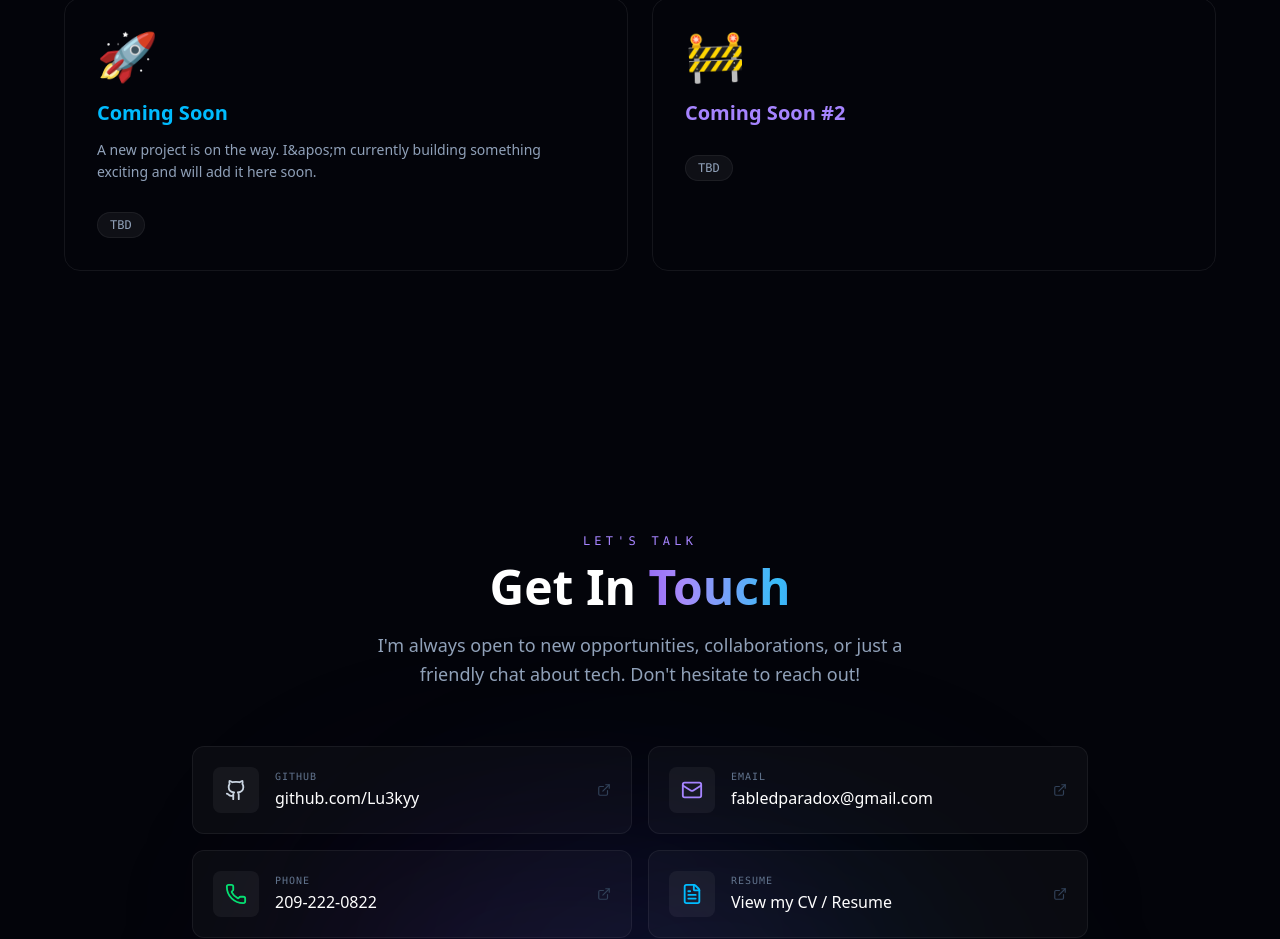
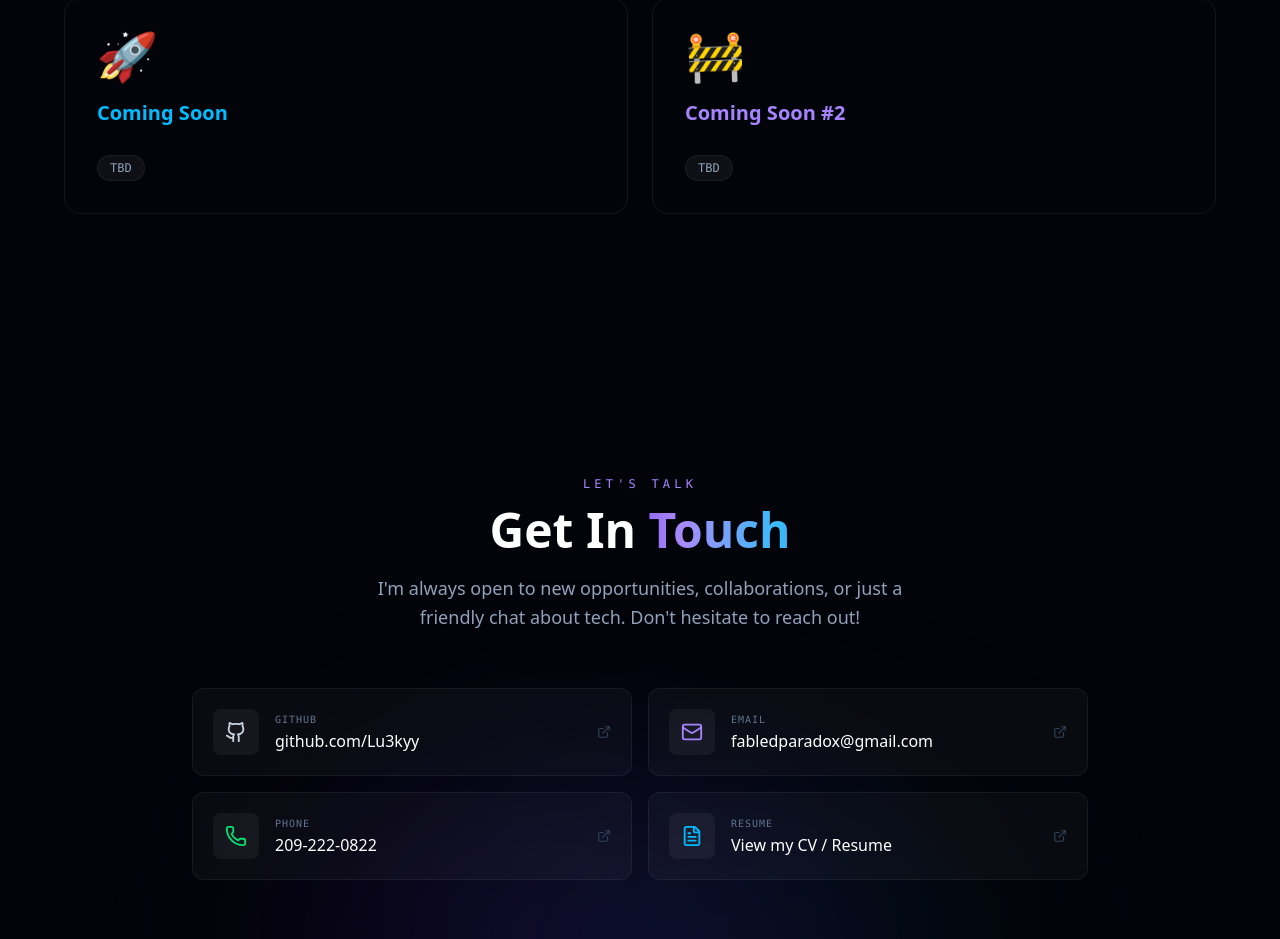
Before and after one commit to Lu3kyy/portfolio, a Next.js app: page / in a window 1280 px wide. Shown: the part 2886-3825 px from the top of the page. Built offline with nearby package versions, Linux system fonts and the light colour scheme.

Commit message:
mobile adjustments

```diff
--- a/app/components/Hero.tsx
+++ b/app/components/Hero.tsx
@@ -92,7 +92,7 @@ export default function Hero() {
     <section
       id="hero"
       ref={ref}
-      className="relative flex min-h-screen items-center justify-center overflow-hidden"
+      className="relative flex min-h-screen items-center justify-center overflow-hidden pt-24 md:pt-0"
     >
       {/* ── Animated gradient blobs ── */}
       <div className="pointer-events-none absolute inset-0 overflow-hidden">
--- a/app/components/Projects.tsx
+++ b/app/components/Projects.tsx
@@ -3,11 +3,22 @@
 import { motion } from "framer-motion";
 import { ExternalLink, Github } from "lucide-react";
 
-const projects = [
+type Project = {
+  title: string;
+  description?: string;
+  tags: string[];
+  liveUrl: string;
+  githubUrl: string;
+  gradient: string;
+  borderHover: string;
+  accent: string;
+  emoji: string;
+  comingSoon: boolean;
+};
+
+const projects: Project[] = [
   {
     title: "Coming Soon",
-    description:
-      "A new project is on the way. I&apos;m currently building something exciting and will add it here soon.",
     tags: ["TBD"],
     liveUrl: "#",
     githubUrl: "#",
```
